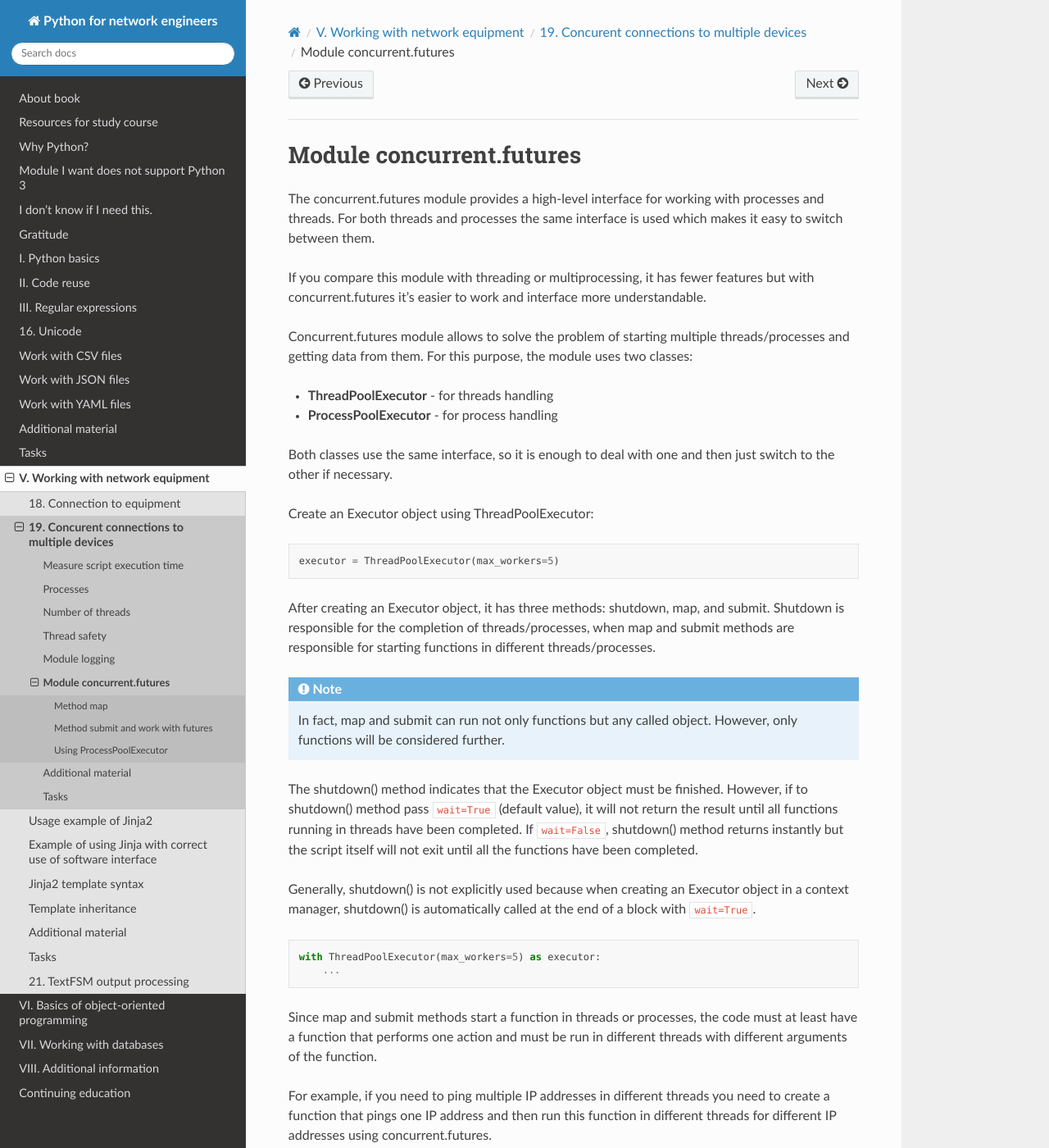
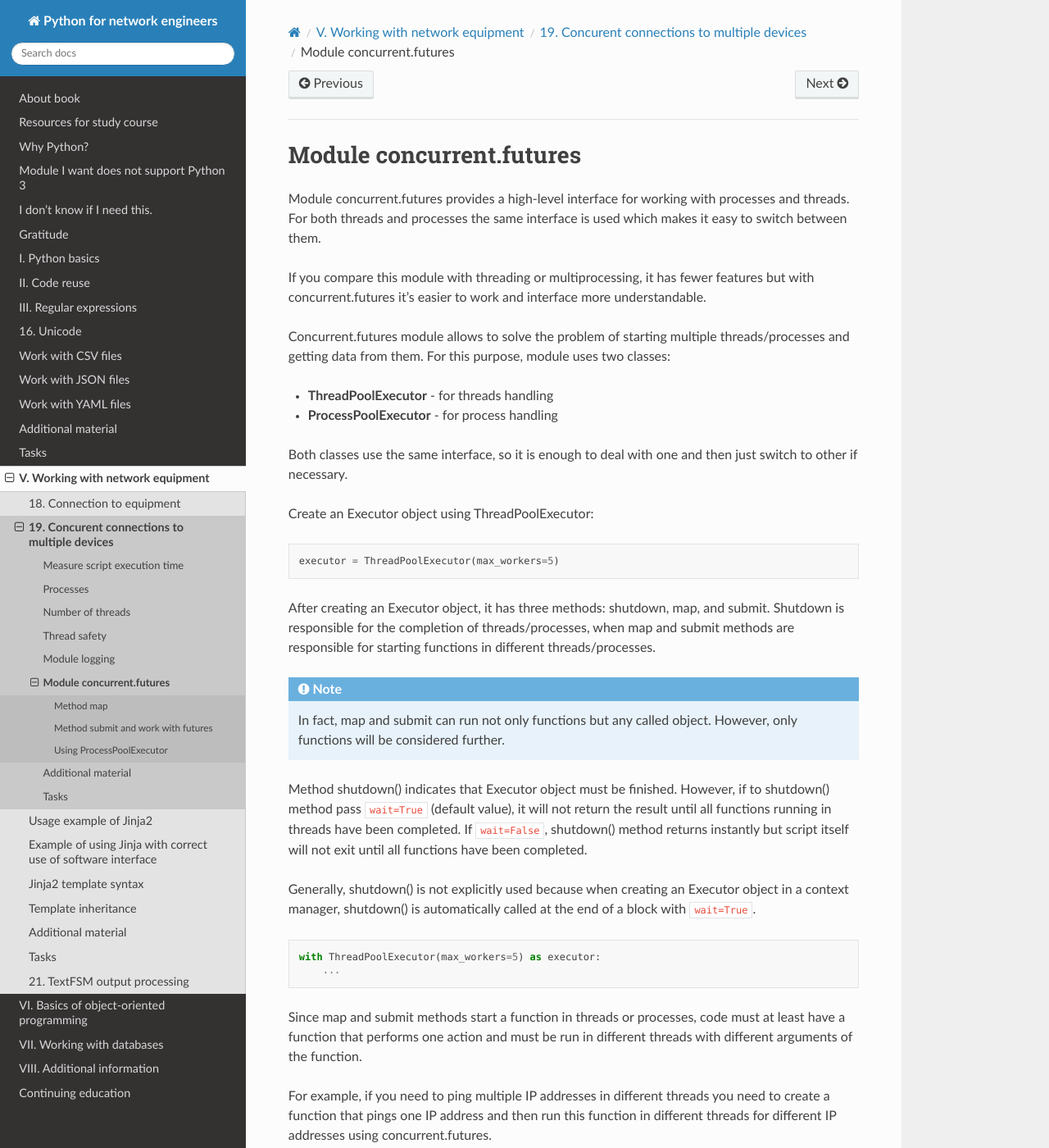
Before and after one commit to natenka/pyneng-book-en, a Sphinx documentation site: the page built from docs/source/book/19_concurrent_connections/concurrent_futures.rst, in a window 1280 px wide and 1400 px high. Shown: the whole window at 82% size. Built offline with Sphinx 7.4.7 and the Read the Docs theme 2.0.0, drawn with Linux system fonts in a browser that asks for light colours; pages that are not in the unit, such as notebooks, are missing from menus.

Commit message:
Update concurrent_futures.rst

```diff
--- a/docs/source/book/19_concurrent_connections/concurrent_futures.rst
+++ b/docs/source/book/19_concurrent_connections/concurrent_futures.rst
@@ -1,16 +1,16 @@
 Module concurrent.futures
 -------------------------
 
-The concurrent.futures module provides a high-level interface for working with processes and threads. For both threads and processes the same interface is used which makes it easy to switch between them.
+Module concurrent.futures provides a high-level interface for working with processes and threads. For both threads and processes the same interface is used which makes it easy to switch between them.
 
 If you compare this module with threading or multiprocessing, it has fewer features but with concurrent.futures it's easier to work and interface more understandable.
 
-Concurrent.futures module allows to solve the problem of starting multiple threads/processes and getting data from them. For this purpose, the module uses two classes:
+Concurrent.futures module allows to solve the problem of starting multiple threads/processes and getting data from them. For this purpose, module uses two classes:
 
 -  **ThreadPoolExecutor** - for threads handling
 -  **ProcessPoolExecutor** - for process handling
 
-Both classes use the same interface, so it is enough to deal with one and then just switch to the other if necessary.
+Both classes use the same interface, so it is enough to deal with one and then just switch to other if necessary.
 
 Create an Executor object using ThreadPoolExecutor:
 
@@ -23,9 +23,9 @@ After creating an Executor object, it has three methods: shutdown, map, and subm
 .. note::
     In fact, map and submit can run not only functions but any called object. However, only functions will be considered further.
 
-The shutdown() method indicates that the Executor object must be finished. However, if to shutdown() method pass ``wait=True`` (default value),
+Method shutdown() indicates that Executor object must be finished. However, if to shutdown() method pass ``wait=True`` (default value),
 it will not return the result until all functions running in threads have been completed.
-If ``wait=False``, shutdown() method returns instantly but the script itself will not exit until all the functions have been completed.
+If ``wait=False``, shutdown() method returns instantly but script itself will not exit until all functions have been completed.
 
 Generally, shutdown() is not explicitly used because when creating an Executor object in a context manager, shutdown() is automatically called at the end of a block with ``wait=True``.
 
@@ -34,7 +34,7 @@ Generally, shutdown() is not explicitly used because when creating an Executor o
     with ThreadPoolExecutor(max_workers=5) as executor:
         ...
 
-Since map and submit methods start a function in threads or processes, the code must at least have a function that performs one action and must be run in different threads with different arguments of the function.
+Since map and submit methods start a function in threads or processes, code must at least have a function that performs one action and must be run in different threads with different arguments of the function.
 
 For example, if you need to ping multiple IP addresses in different threads you need to create a function that pings one IP address and then run this function in different threads for different IP addresses using concurrent.futures.
 
```
